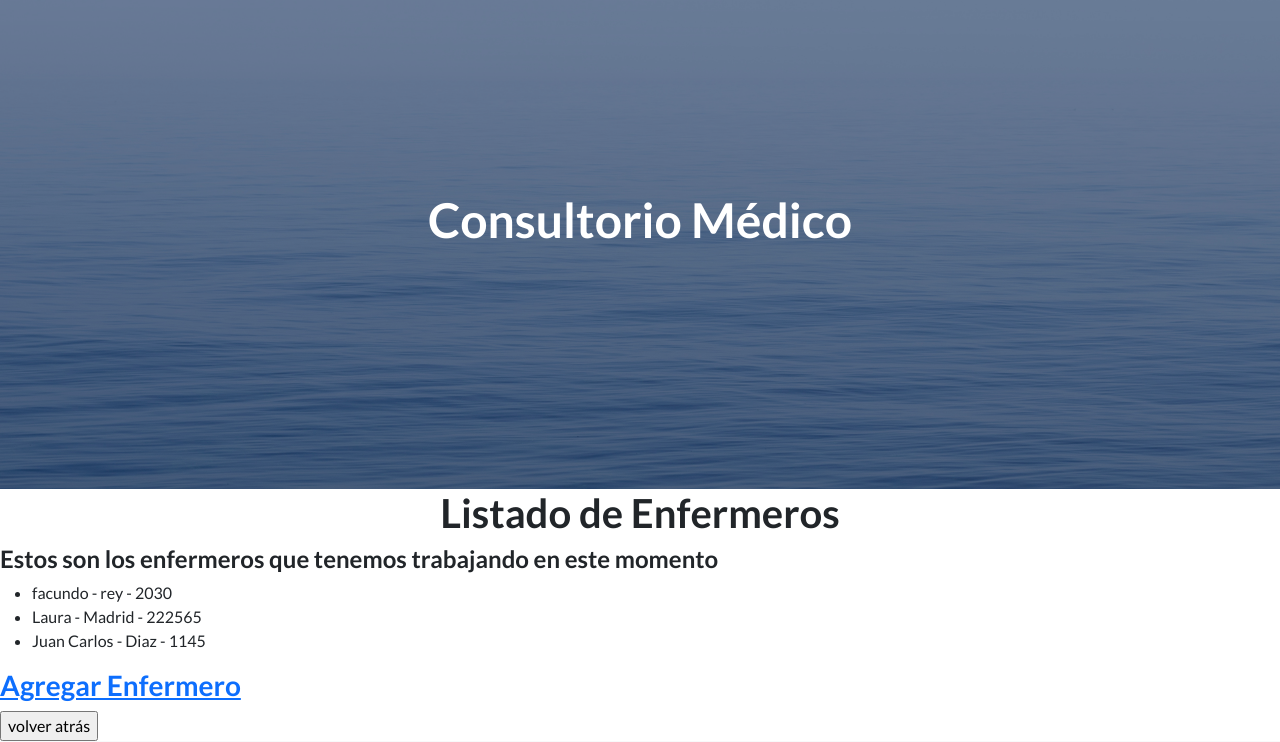
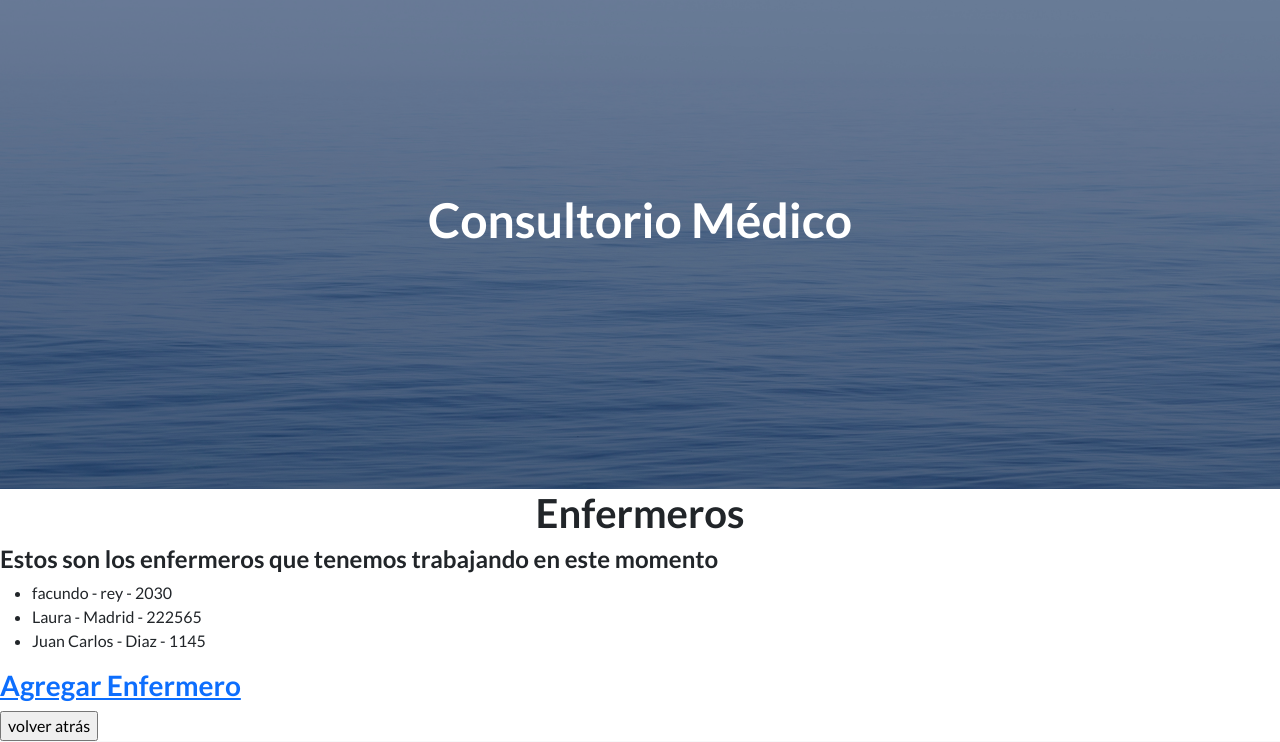
Before and after one commit to Fachu2989/consultoriomedicocoder, a Django app: page /consultorio/enfermeros/ in a window 1280 px wide. Shown: the part 57-799 px from the top of the page. Run offline with Django 4.2, Linux system fonts and the light colour scheme; data comes from the database, SQL or seed files in the repository; some libraries are stand-ins or nearby versions.

Commit message:
Update enfermeros.html

```diff
--- a/Appconsultorios/Templates/enfermeros.html
+++ b/Appconsultorios/Templates/enfermeros.html
@@ -5,7 +5,7 @@
 {% block contenidoQueCambia %}
 
     <center>
-        <h1>Listado de Enfermeros </h1>
+        <h1>Enfermeros</h1>
     </center>
 
     <h4>Estos son los enfermeros que tenemos trabajando en este momento</h4>
```
